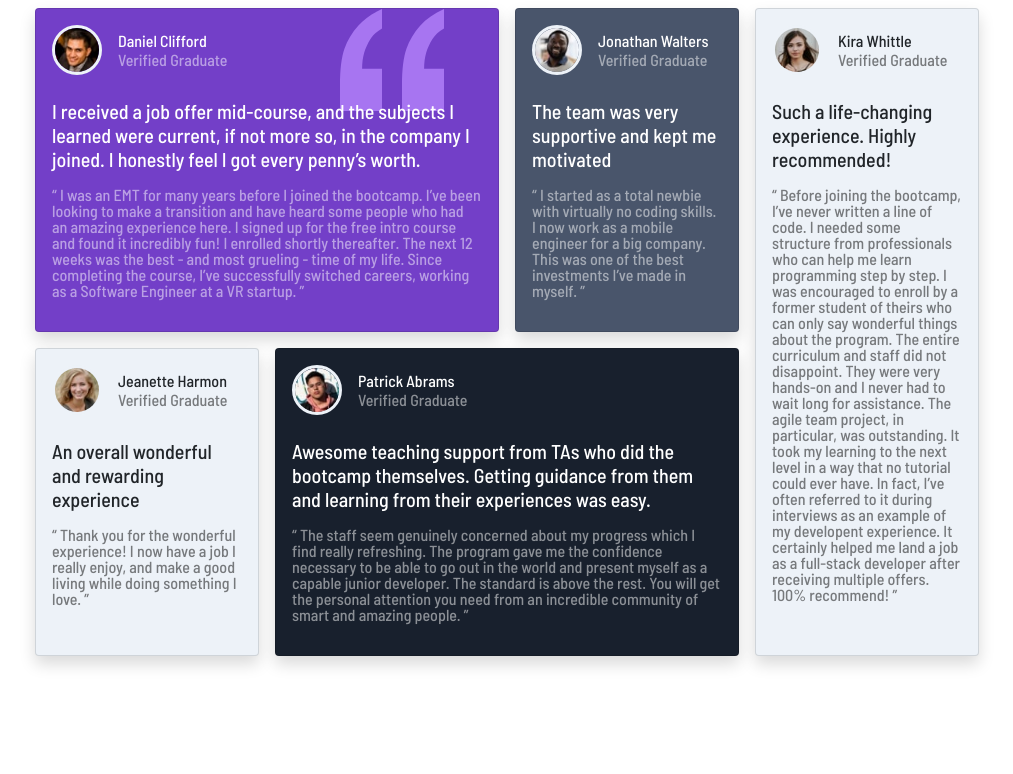
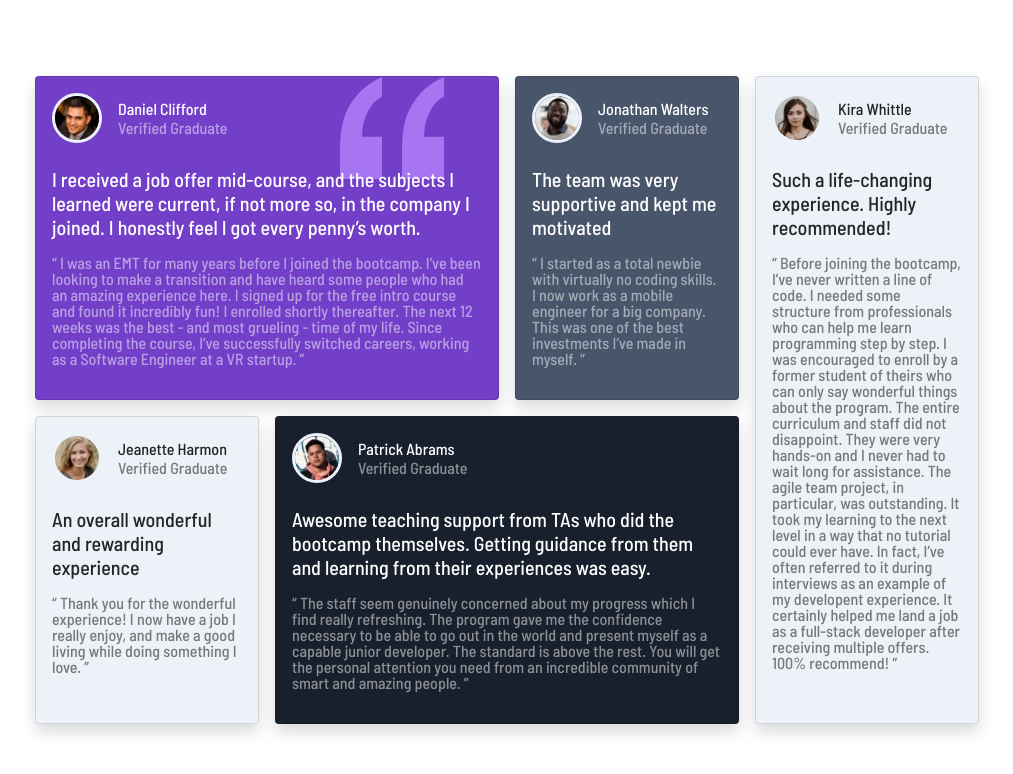
Before and after one commit to isato12/testimonial-section, a website: page index.html in a window 1280 px wide. Shown: the whole page, without its empty margins (133-1146 px from the left). Drawn offline with Linux system fonts and the light colour scheme.

Commit message:
Add files via upload

```diff
--- a/index.html
+++ b/index.html
@@ -16,7 +16,7 @@
 </head>
 
 <body>
-  <main class="container d-flex align-items-center justify-content-center alto-100">
+  <main class="container height-100 d-flex justify-content-center align-items-center ">
     <div class="row">
       <div class="col-12 col-lg-9">
         <div class="row">
```
